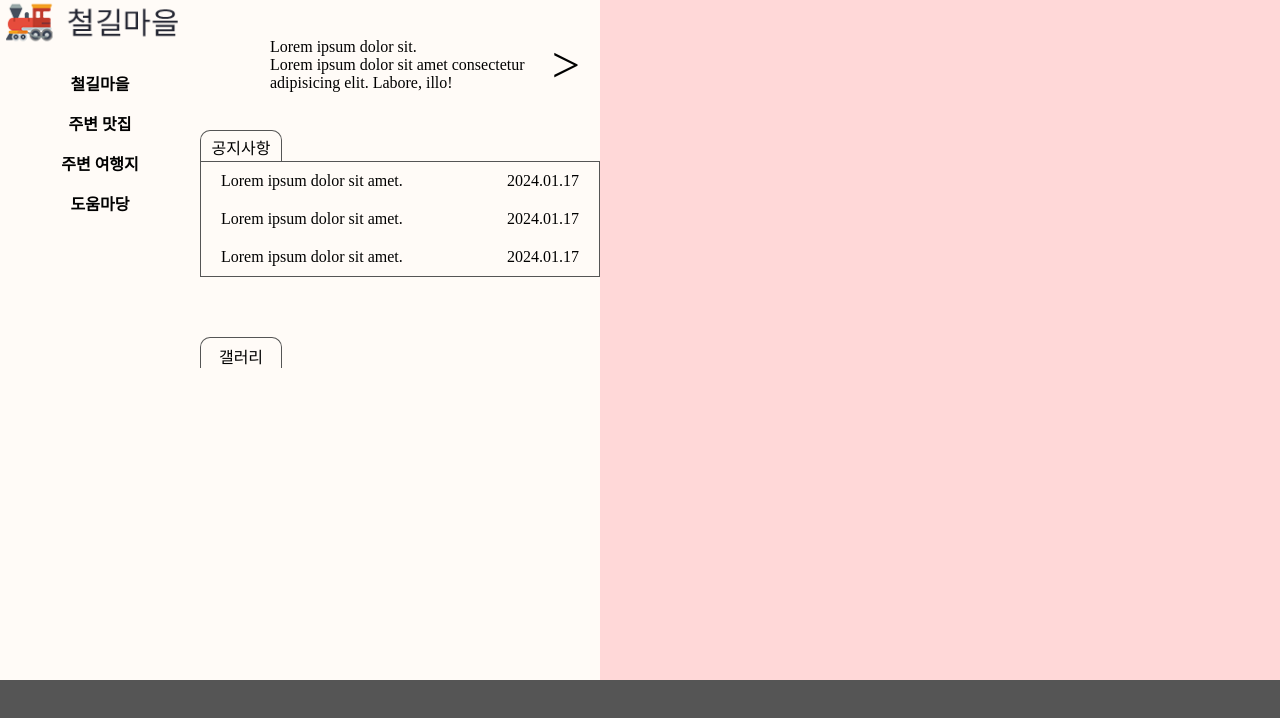
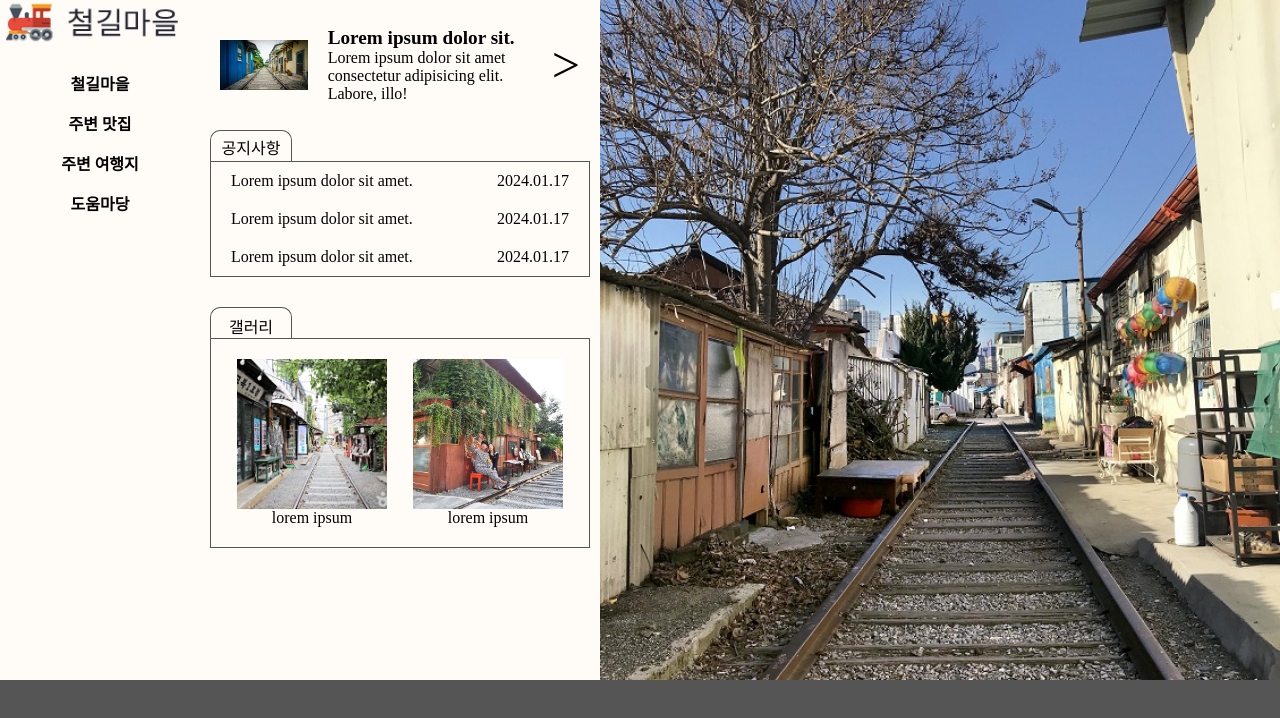
Before and after one commit to JJaeggm/web-design-exam, a plain HTML site: page E-4/index.html in a window 1280 px wide. Drawn offline with Linux system fonts and the light colour scheme.

Commit message:
20240118

```diff
--- a/E-4/css/style.css
+++ b/E-4/css/style.css
@@ -15,18 +15,18 @@ a {
   color: inherit;
 }
 
-html, body {
+html,
+body {
   height: 100%;
-  background-color: rgb(255, 251, 247);
 }
 
 /* div, p, ul, li, a, img, span {outline: 1px dotted red;} */
-
 
 /* wrap */
 .wrap {
   width: 100%;
   height: 100%;
+  background: rgb(255, 251, 247);
 }
 
 /* top */
@@ -39,7 +39,6 @@ html, body {
 /* header */
 .header {
   flex: 0 0 200px;
-  background: rgb(255, 251, 247);
 }
 
 /* logo */
@@ -108,7 +107,6 @@ html, body {
 /* container */
 .container {
   flex: 0 1 400px;
-  background: rgb(255, 251, 247);
 }
 
 .top_banner {
@@ -124,16 +122,22 @@ html, body {
   flex: 0 0 50px;
   height: 50px;
 }
-.top_banner > .text_wrap {
-
+.top_banner .text_wrap {
+  padding: 0 0 0 20px;
 }
-.top_banner > .right_arrow {
+.top_banner .text_wrap > a:first-child > p {
+  font-weight: bold;
+  font-size: 1.2em;
+}
+.top_banner .right_arrow {
   font-size: 50px;
 }
 
 /* 공지사항 */
 .notice_wrap {
-  padding-bottom: 60px;
+  padding-bottom: 30px;
+  width: calc(100% - 20px);
+  margin: 0 auto;
 }
 .notice_wrap > .container_title {
   display: flex;
@@ -149,7 +153,8 @@ html, body {
   padding-bottom: 2px;
 }
 
-.table_wrap {
+.table_wrap,
+.gallery {
   border: 1px solid #555;
 }
 
@@ -160,6 +165,10 @@ html, body {
 }
 
 /* 갤러리 */
+.gallery_wrap {
+  width: calc(100% - 20px);
+  margin: 0 auto;
+}
 .gallery_wrap > .container_title {
   display: flex;
   justify-content: center;
@@ -174,12 +183,59 @@ html, body {
   padding-bottom: 2px;
 }
 
-
+.gallery img {
+  display: block;
+  width: 150px;
+  height: 150px;
+  object-fit: cover;
+}
+.photo {
+  margin: 20px 0;
+  display: flex;
+  justify-content: space-evenly;
+}
+.photo p {
+  text-align: center;
+}
 
 /* slide */
 .slide {
   flex: 1 3 calc(100% - 600px);
-  background: #ffd8d8;
+  overflow: hidden;
+  height: 100%;
+}
+
+.slide > ul {
+  position: relative;
+  display: flex;
+  width: 300%;
+  height: 100%;
+}
+
+.slide > ul > li {
+  width: 100%;
+  height: 100%;
+  background-position: center;
+  background-repeat: no-repeat;
+  background-size: cover;
+}
+
+.slide > ul > li > a {
+  display: block;
+  width: 100%;
+  height: 100%;
+}
+
+.slide > ul > li:nth-child(1) {
+  background-image: url(../img/slide_1.jpg);
+}
+
+.slide > ul > li:nth-child(2) {
+  background-image: url(../img/slide_2.jpg);
+}
+
+.slide > ul > li:nth-child(3) {
+  background-image: url(../img/slide_3.jpg);
 }
 
 /* footer */
--- a/E-4/index.html
+++ b/E-4/index.html
@@ -1,9 +1,9 @@
 <!DOCTYPE html>
 <html lang="ko">
   <head>
-  <meta charset="UTF-8">
-  <meta name="viewport" content="width=device-width, initial-scale=1.0">
-  <link rel="stylesheet" href="./css/style.css">
+    <meta charset="UTF-8" />
+    <meta name="viewport" content="width=device-width, initial-scale=1.0" />
+    <link rel="stylesheet" href="./css/style.css" />
     <title>철길 마을</title>
   </head>
   <body>
@@ -13,7 +13,7 @@
           <div class="logo">
             <h1>
               <a href="#">
-              <img src="./img/logo_train.png" alt="철길 마을">
+                <img src="./img/logo_train.png" alt="철길 마을" />
               </a>
             </h1>
           </div>
@@ -60,12 +60,14 @@
         </header>
         <div class="container">
           <div class="top_banner">
-          <img src="" alt="">
+            <a href="#"><img src="./img/banner_rail_town.png" alt="철길 마을" /></a>
             <div class="text_wrap">
-            <p>Lorem ipsum dolor sit.</p>
-            <p>Lorem ipsum dolor sit amet consectetur adipisicing elit. Labore, illo!</p>
+              <a href="#"><p>Lorem ipsum dolor sit.</p></a>
+              <a href="#"
+                ><p>Lorem ipsum dolor sit amet consectetur adipisicing elit. Labore, illo!</p></a
+              >
             </div>
-          <div class="right_arrow">></div>
+            <div class="right_arrow"><a href="">></a></div>
           </div>
           <div class="notice_wrap">
             <div class="container_title"><p>공지사항</p></div>
@@ -82,19 +84,39 @@
                 <p>Lorem ipsum dolor sit amet.</p>
                 <p>2024.01.17</p>
               </div>
-          </div class="table_wrap">
+            </div>
           </div>
           <div class="gallery_wrap">
             <div class="container_title">갤러리</div>
+            <div class="gallery">
+              <ul class="photo">
+                <li>
+                  <img src="./img/gallery_rail_town_1.JPG" alt="철길마을 풍경" />
+                  <p>lorem ipsum</p>
+                </li>
+                <li>
+                  <img src="./img/gallery_rail_town_2.JPG" alt="타임머신 셀카" />
+                  <p>lorem ipsum</p>
+                </li>
+              </ul>
+            </div>
           </div>
         </div>
         <div class="slide">
-
+          <ul>
+            <li>
+              <a href="#"><!-- <img src="./img/slide_1.jpg" alt="철길마을1" /> --></a>
+            </li>
+            <li>
+              <a href="#"><!-- <img src="./img/slide_2.jpg" alt="철길마을2" /> --></a>
+            </li>
+            <li>
+              <a href="#"><!-- <img src="./img/slide_3.jpg" alt="철길마을3" /> --></a>
+            </li>
+          </ul>
         </div>
       </div>
-    <footer class="footer">
-
-    </footer>
+      <footer class="footer"></footer>
     </div>
 
     <!-- script -->
--- a/E-4/js/main.js
+++ b/E-4/js/main.js
@@ -1,9 +1,30 @@
-$(function() {
+$(function () {
   // 메뉴
-  $(".nav > ul > li").mouseenter(function() {
-    $(this).find("ul").stop().fadeIn()/* .show() */;
+  $('.nav > ul > li').mouseenter(function () {
+    $(this).find('ul').stop().fadeIn() /* .show() */;
   });
-  $(".nav > ul > li").mouseleave(function() {
-    $(".sub_menu").stop().fadeOut()/* .hide() */;
+  $('.nav > ul > li').mouseleave(function () {
+    $('.sub_menu').stop().fadeOut() /* .hide() */;
   });
+
+  // 슬라이드
+  // setInterval(function () {
+  //   $('.slide ul').animate({ left: '-100%' }, 200, function () {
+  //     $('.slide ul').appendTo($('.slide ul li').eq(0));
+  //     $('.slide ul').css('left', 0);
+  //   });
+  // }, 3000);
+
+  var i = 0;
+
+  function slide() {
+    if (i < 2) {
+      i++;
+    } else {
+      i = 0;
+    }
+
+    $('.slide ul').animate({ left: -100 * i + '%' }, 200);
+  }
+  setInterval(slide, 1000);
 });
```
Also changed, not shown: E-4/img/banner_rail_town.png (added), E-4/img/gallery_rail_town_1.JPG (added), E-4/img/gallery_rail_town_2.JPG (added), E-4/img/slide_1.jpg (added), E-4/img/slide_2.jpg (added), E-4/img/slide_3.jpg (added). Lines whose indentation alone changed are shown as unchanged.
